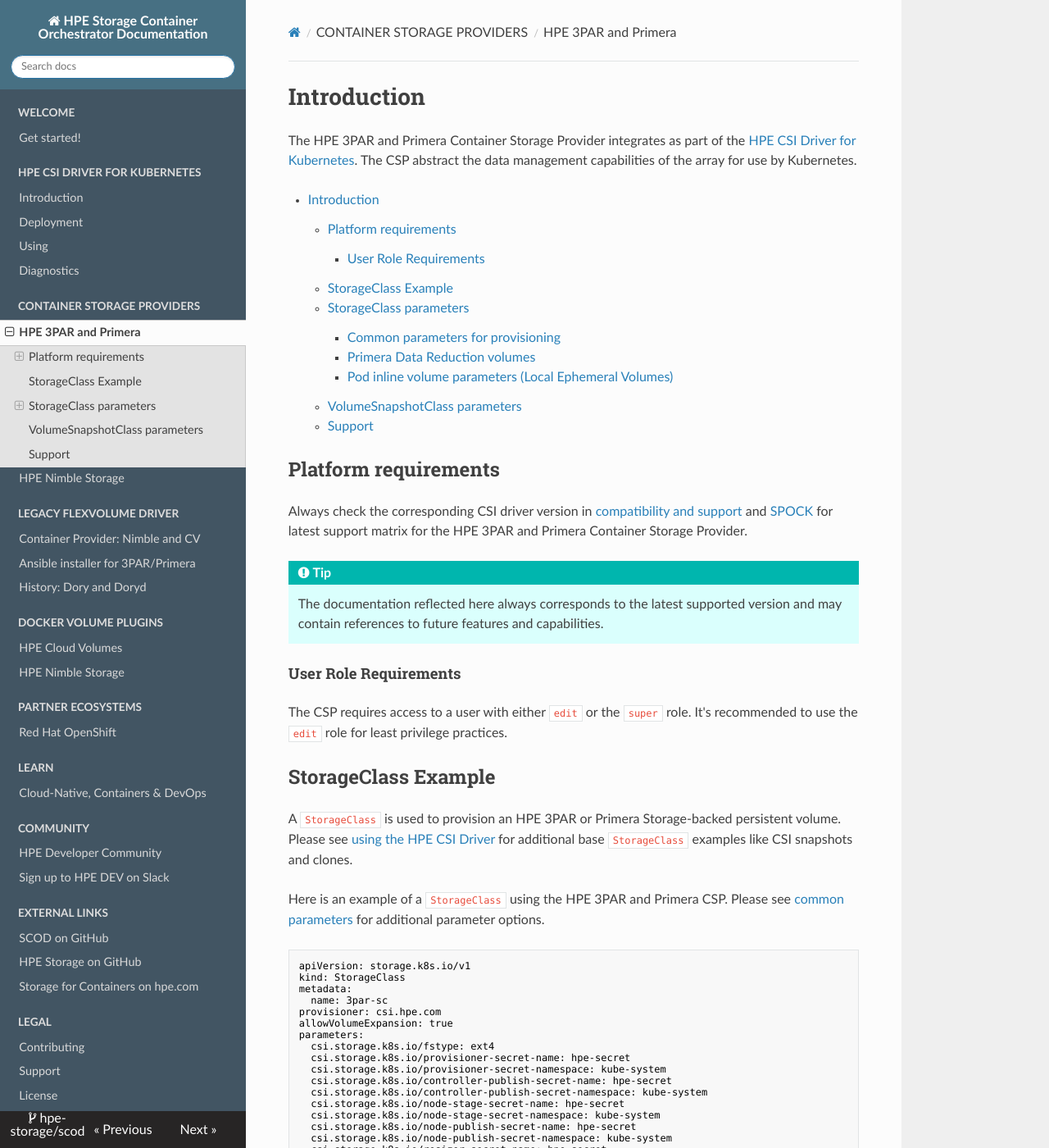
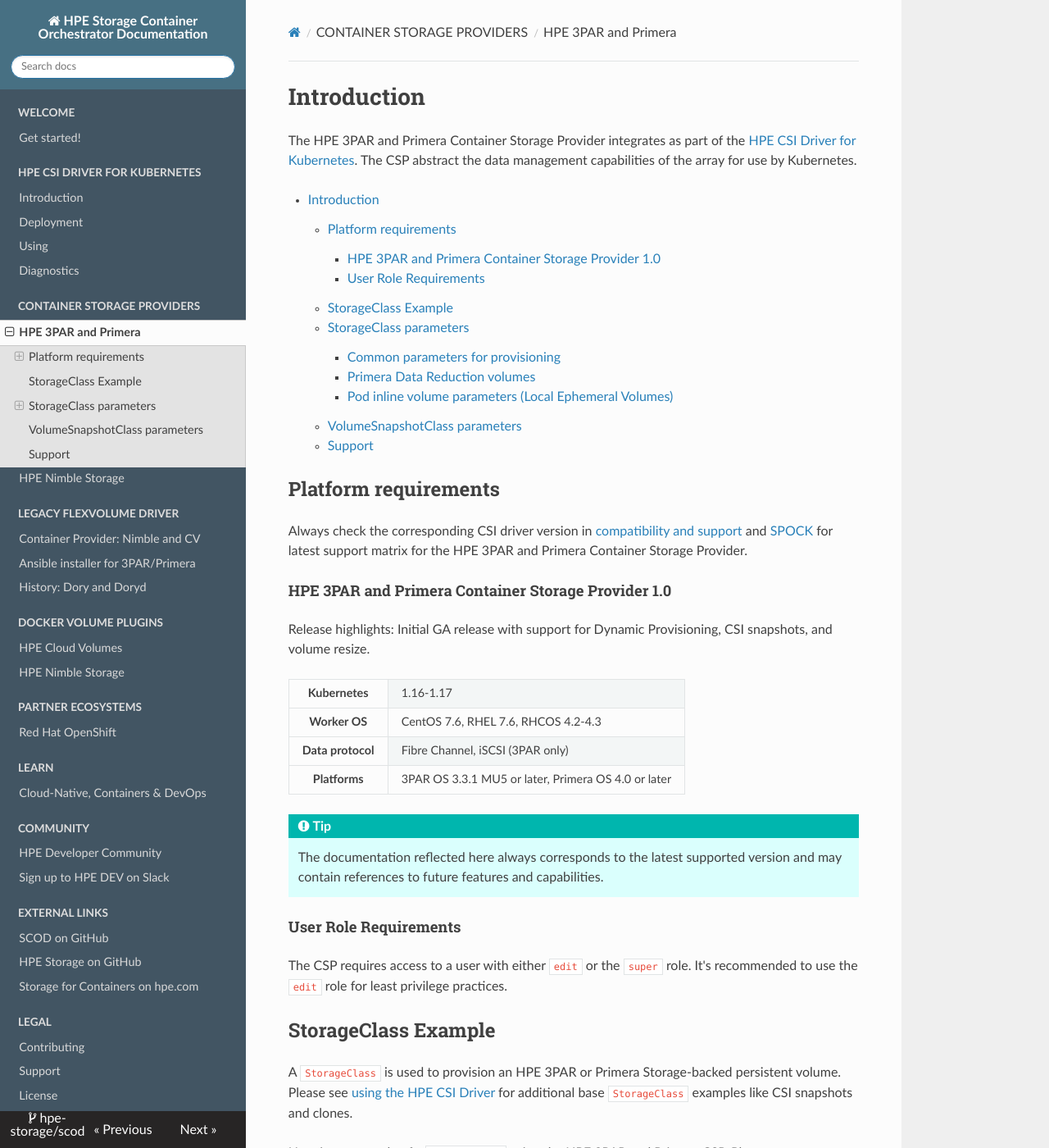
Before and after one commit to hpe-storage/scod, an MkDocs documentation site: the page built from docs/container_storage_provider/hpe_3par_primera/index.md, in a window 1280 px wide and 1400 px high. Shown: the whole window at 82% size. Built offline with MkDocs 1.6.1, drawn with Linux system fonts in a browser that asks for light colours; nearby versions of some CDN libraries.

Commit message:
moved support matrix under CSP
Signed-off-by: Chris Snell <snell.chris@gmail.com>

```diff
--- a/docs/container_storage_provider/hpe_3par_primera/index.md
+++ b/docs/container_storage_provider/hpe_3par_primera/index.md
@@ -7,6 +7,29 @@
 ## Platform requirements
 
 Always check the corresponding CSI driver version in [compatibility and support](../../csi_driver/index.md#compatibility_and_support) and [SPOCK](https://h20272.www2.hpe.com/spock/index.aspx) for latest support matrix for the HPE 3PAR and Primera Container Storage Provider.
+
+#### HPE 3PAR and Primera Container Storage Provider 1.0
+
+Release highlights: Initial GA release with support for Dynamic Provisioning, CSI snapshots, and volume resize.
+
+<table>
+  <tr>
+    <th>Kubernetes</th>
+    <td>1.16-1.17</td>
+  </tr>
+  <tr>
+    <th>Worker OS</th>
+    <td>CentOS 7.6, RHEL 7.6, RHCOS 4.2-4.3
+  </tr>
+    <tr>
+    <th>Data protocol</th>
+    <td>Fibre Channel, iSCSI (3PAR only) </td>
+  </tr>
+  <tr>
+    <th>Platforms</th>
+    <td>3PAR OS 3.3.1 MU5 or later, Primera OS 4.0 or later
+  </tr>
+</table>
 
 !!! tip
     The documentation reflected here always corresponds to the latest supported version and may contain references to future features and capabilities.
```
